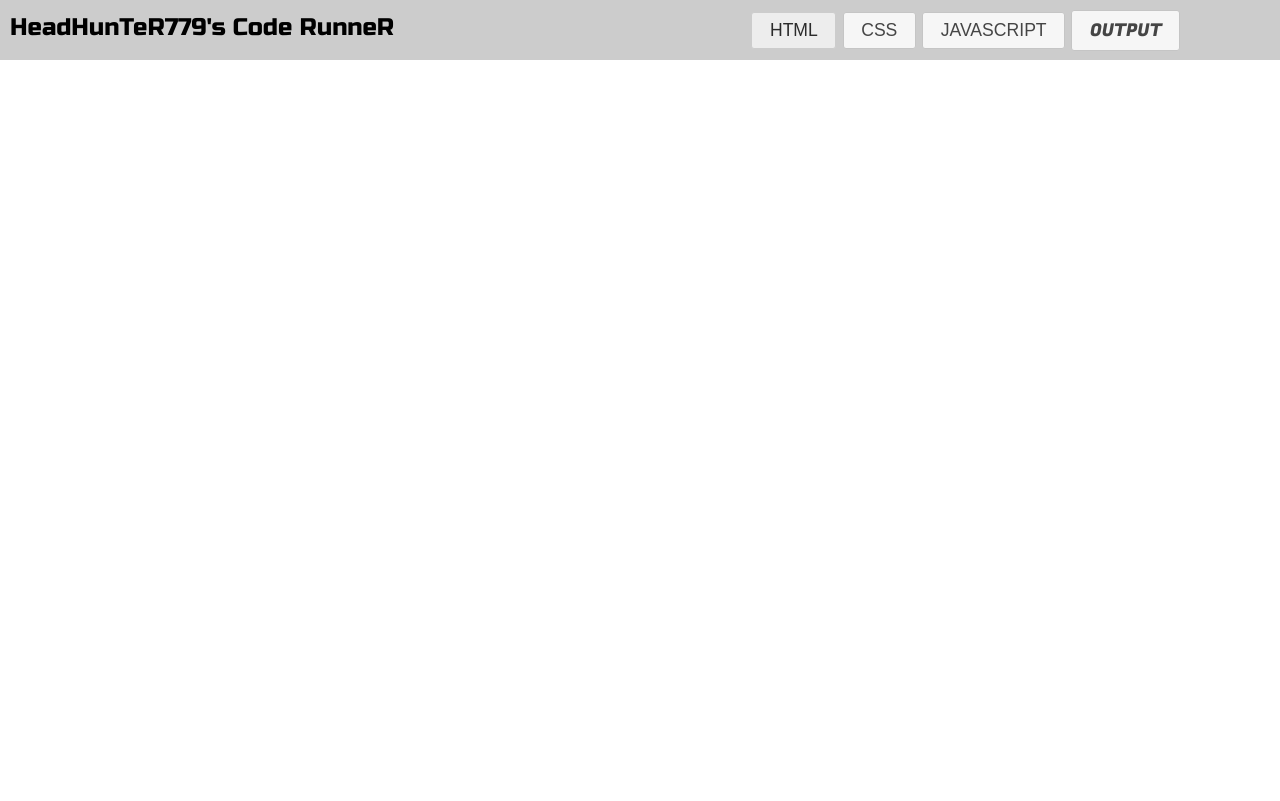
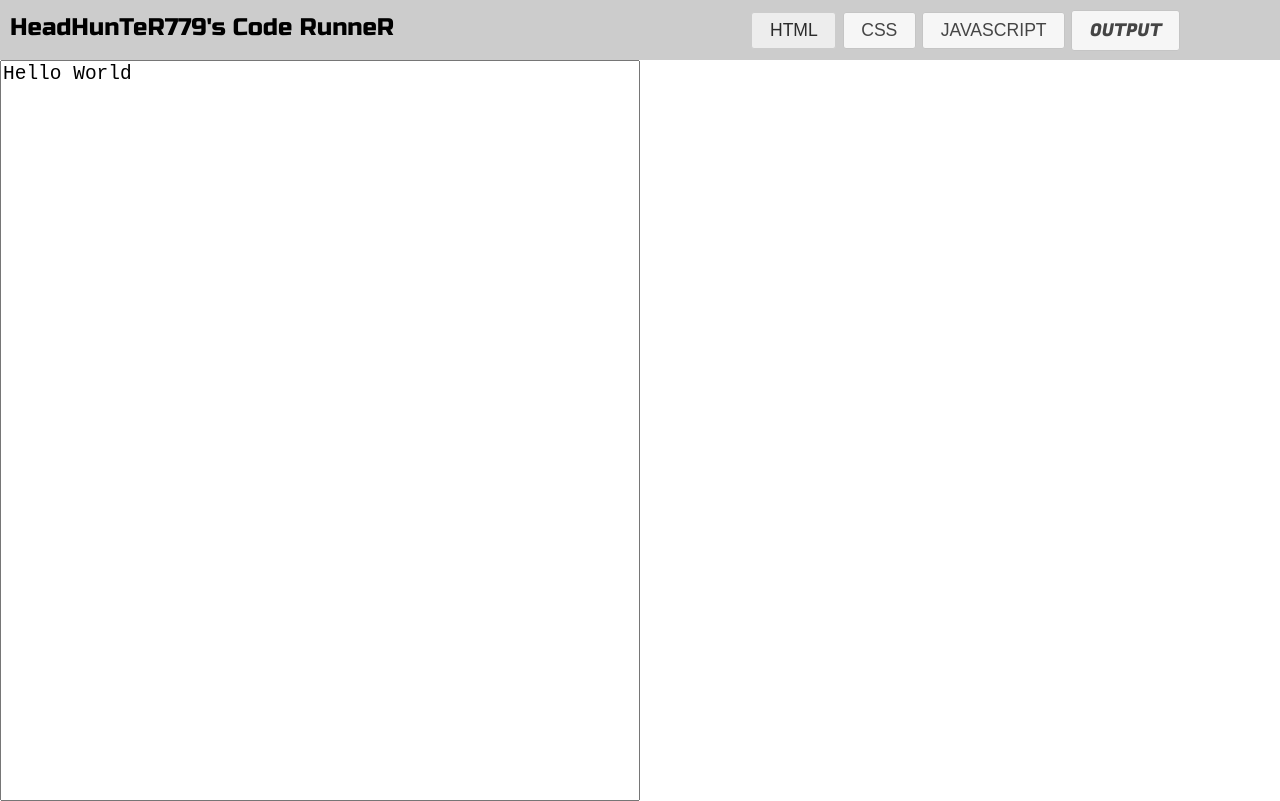
Before and after one commit to HeadHunTeR779/jQuery-Based-Code-Player, a plain HTML site: page jQuery.html in a window 1280 px wide. Both pictures are taken after a click on the button "HTML". Drawn offline with Linux system fonts and the light colour scheme.

Commit message:
HTML Panel added

```diff
--- a/jQuery.html
+++ b/jQuery.html
@@ -46,6 +46,13 @@
         font-family: 'Fugaz One', cursive;
       }
 
+      textarea
+      {
+        width: 50%;
+        resize: none;
+        font-size: 150%;
+      }
+
     </style>
 
   </head>
@@ -65,17 +72,21 @@
 
     </div>
 
+    <div id="bodyContainer">
+      <textarea id="htmlPanel">Hello World</textarea>
+
+    </div>
+
     <script type="text/javascript">
 
       $("#html, #css, #javascript, #output").button();
 
       $('#css, #javascript, #html, #output').click( function()
                                     {
-                                      if( $(this).hasClass('active') )
-                                        $(this).removeClass('active');
-                                      else
-                                        $(this).addClass('active');
+                                      $(this).toggleClass('active');
                                     });
+
+      $("textarea").height( window.innerHeight - $("#CodeRunner").height() - 25);
 
     </script>
 
```
